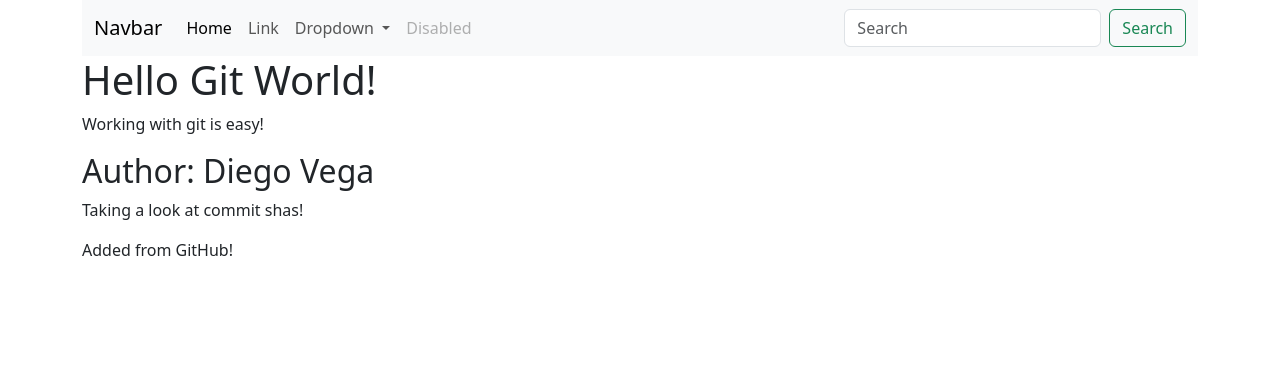
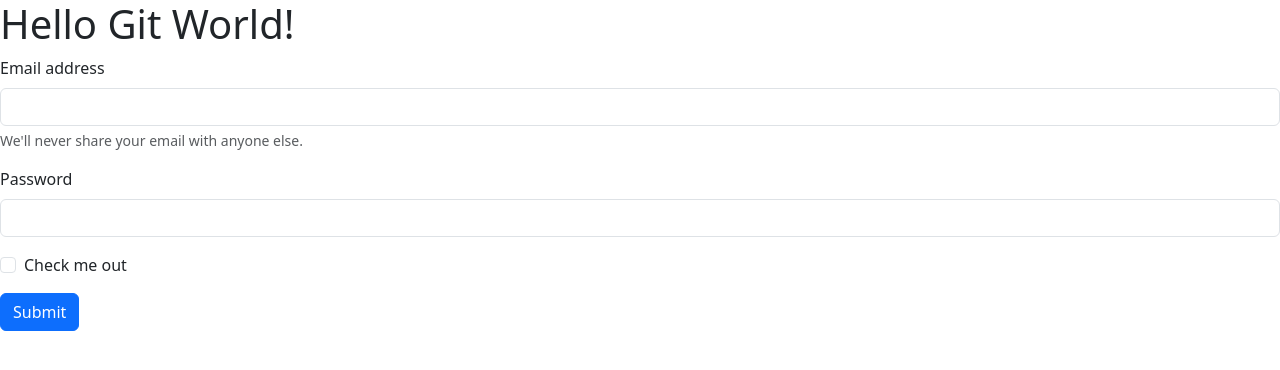
Before and after one commit to DiegoVega87/GitGitHubMasterclass, a plain HTML site: page index.html in a window 1280 px wide. Drawn offline with nearby package versions, Linux system fonts and the light colour scheme.

Commit message:
Add sign in form

```diff
--- a/index.html
+++ b/index.html
@@ -2,66 +2,25 @@
 <html>
     <link href="https://cdn.jsdelivr.net/npm/bootstrap@5.3.0/dist/css/bootstrap.min.css" rel="stylesheet" integrity="sha384-9ndCyUaIbzAi2FUVXJi0CjmCapSmO7SnpJef0486qhLnuZ2cdeRhO02iuK6FUUVM" crossorigin="anonymous">
     <body>
+        <h1> Hello Git World!</h1>
 
-        <div class = "container">
+        <form>
+            <div class="mb-3">
+              <label for="exampleInputEmail1" class="form-label">Email address</label>
+              <input type="email" class="form-control" id="exampleInputEmail1" aria-describedby="emailHelp">
+              <div id="emailHelp" class="form-text">We'll never share your email with anyone else.</div>
+            </div>
+            <div class="mb-3">
+              <label for="exampleInputPassword1" class="form-label">Password</label>
+              <input type="password" class="form-control" id="exampleInputPassword1">
+            </div>
+            <div class="mb-3 form-check">
+              <input type="checkbox" class="form-check-input" id="exampleCheck1">
+              <label class="form-check-label" for="exampleCheck1">Check me out</label>
+            </div>
+            <button type="submit" class="btn btn-primary">Submit</button>
+          </form>
 
-
-            <nav class="navbar navbar-expand-lg bg-body-tertiary">
-                <div class="container-fluid">
-                <a class="navbar-brand" href="#">Navbar</a>
-                <button class="navbar-toggler" type="button" data-bs-toggle="collapse" data-bs-target="#navbarSupportedContent" aria-controls="navbarSupportedContent" aria-expanded="false" aria-label="Toggle navigation">
-                    <span class="navbar-toggler-icon"></span>
-                </button>
-                <div class="collapse navbar-collapse" id="navbarSupportedContent">
-                    <ul class="navbar-nav me-auto mb-2 mb-lg-0">
-                    <li class="nav-item">
-                        <a class="nav-link active" aria-current="page" href="#">Home</a>
-                    </li>
-                    <li class="nav-item">
-                        <a class="nav-link" href="#">Link</a>
-                    </li>
-                    <li class="nav-item dropdown">
-                        <a class="nav-link dropdown-toggle" href="#" role="button" data-bs-toggle="dropdown" aria-expanded="false">
-                        Dropdown
-                        </a>
-                        <ul class="dropdown-menu">
-                        <li><a class="dropdown-item" href="#">Action</a></li>
-                        <li><a class="dropdown-item" href="#">Another action</a></li>
-                        <li><hr class="dropdown-divider"></li>
-                        <li><a class="dropdown-item" href="#">Something else here</a></li>
-                        </ul>
-                    </li>
-                    <li class="nav-item">
-                        <a class="nav-link disabled">Disabled</a>
-                    </li>
-                    </ul>
-                    <form class="d-flex" role="search">
-                    <input class="form-control me-2" type="search" placeholder="Search" aria-label="Search">
-                    <button class="btn btn-outline-success" type="submit">Search</button>
-                    </form>
-                </div>
-                </div>
-            </nav>
-
-            <h1> Hello Git World!</h1>
-
-            <div>
-                <p> Working with git is easy!</p>
-            </div>
-
-            <h2>Author: Diego Vega</h2>
-
-            <div>
-                <p> Taking a look at commit shas!</p>
-            </div>
-
-            <div>
-                <p> Added from GitHub!</p>
-            </div>
-
-            <!--Some comments-->
-
-        </div>
     </body>
 
     <script src="https://cdn.jsdelivr.net/npm/@popperjs/core@2.11.8/dist/umd/popper.min.js" integrity="sha384-I7E8VVD/ismYTF4hNIPjVp/Zjvgyol6VFvRkX/vR+Vc4jQkC+hVqc2pM8ODewa9r" crossorigin="anonymous"></script>
```
